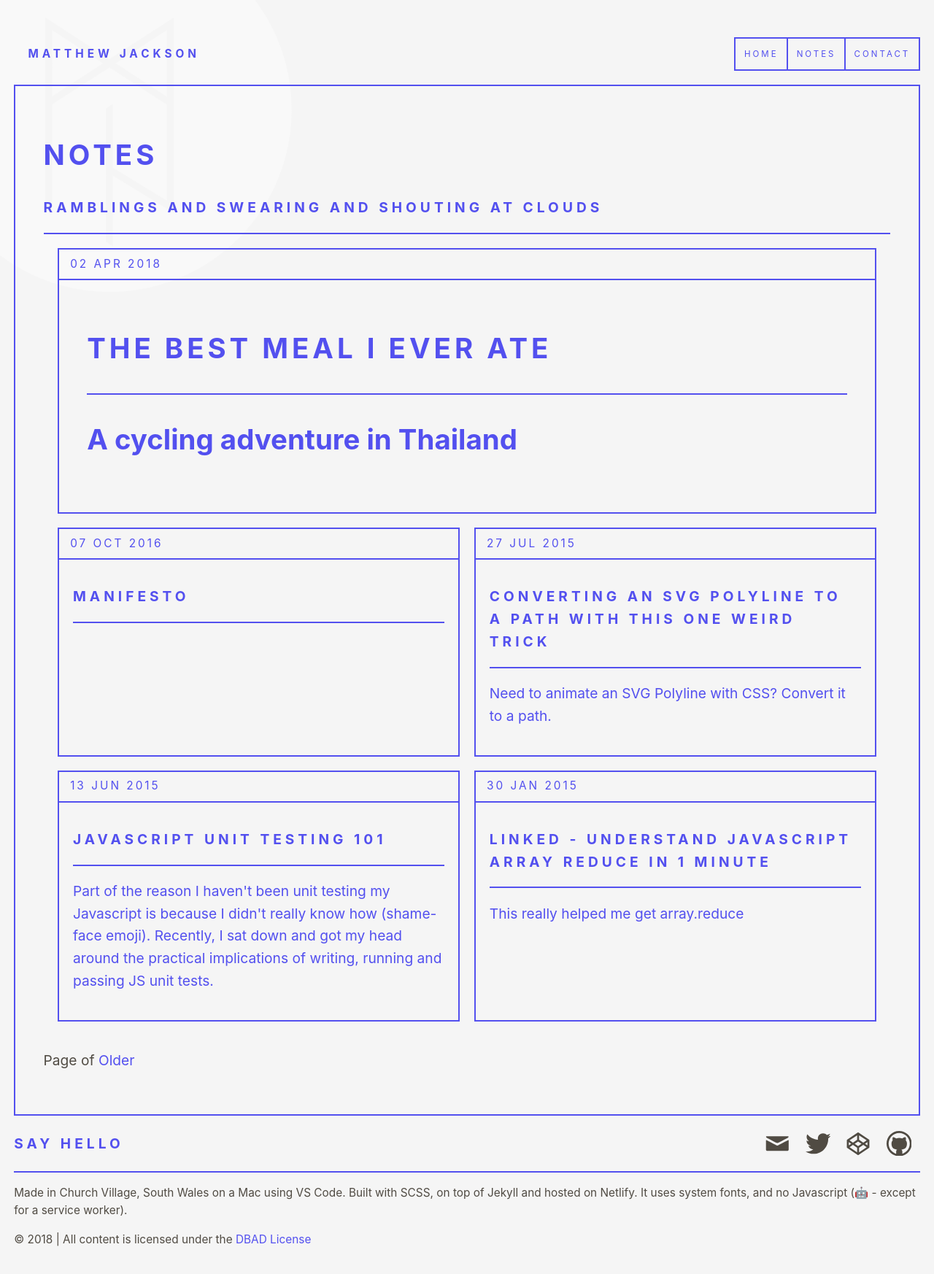
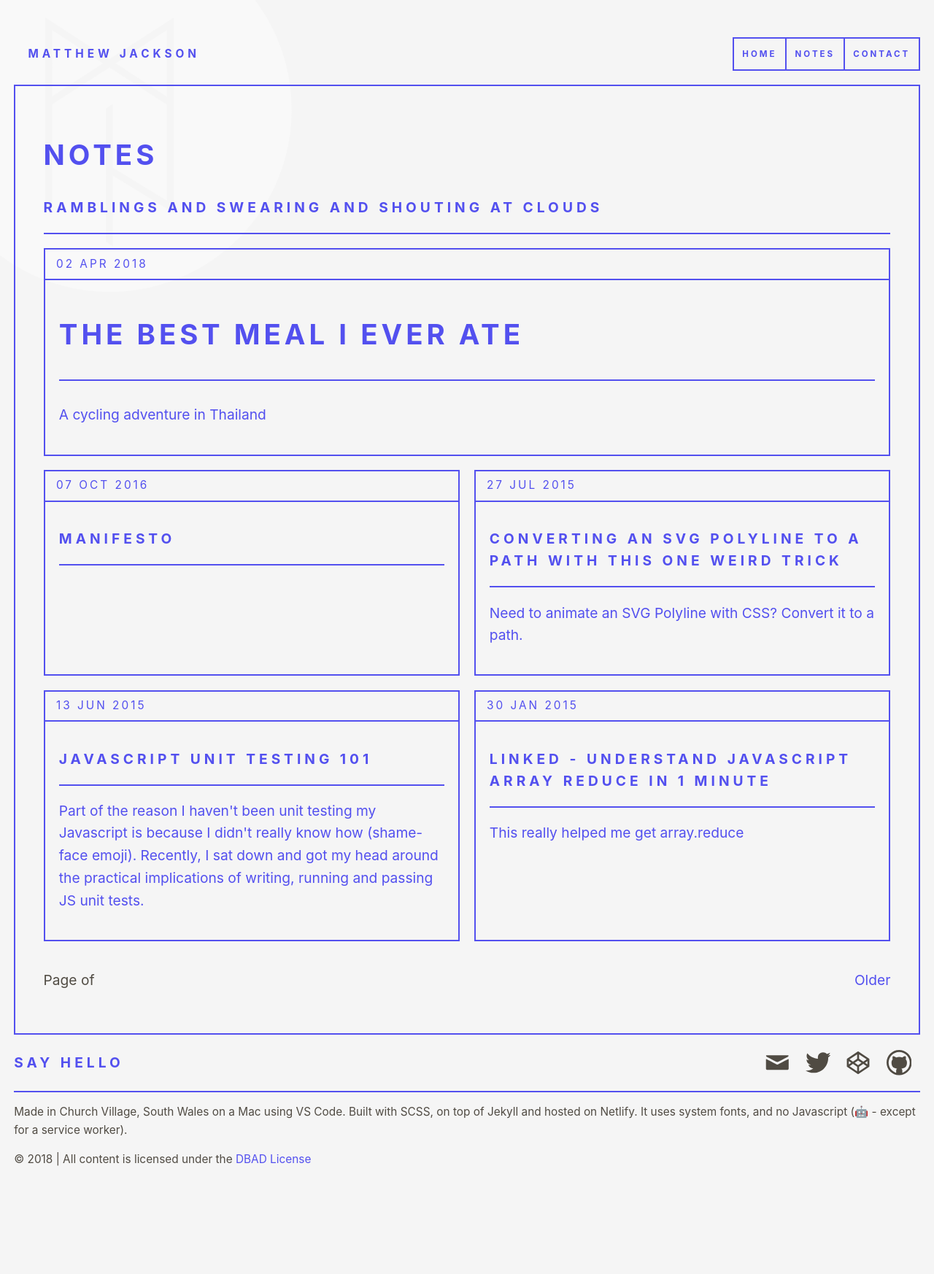
Before and after one commit to matthewbeta/matthew-jackson.com, a Jekyll site: the page built from notes/index.html, in a window 1280 px wide. Shown: the whole page at 73% size. Built offline with Jekyll 4.4.1, drawn with Linux system fonts in a browser that asks for light colours; the list of posts is cut into pages by our own code; after the commit the page ends 1636 px from its top, so only the background shows below that.

Commit message:
Nav tweak

```diff
--- a/css/main.scss
+++ b/css/main.scss
@@ -71,6 +71,7 @@
 	text-transform: uppercase;
 	letter-spacing: 3px;
 	font-size: .6em;
+	font-weight: bold;
   text-align: center;
 	text-decoration: none;
 	border: 2px solid $brand-color;
@@ -350,7 +351,8 @@
 	display: flex;
 	flex-direction: column;
   flex-wrap: wrap;
-	padding: 0 0 0 1em;
+	padding: 0;
+	margin-left: -1em;
 	@media all and (min-width: 750px) {
 		flex-direction: row;
 	}
@@ -368,11 +370,11 @@
     display: flex;
     flex-direction: column;
     border: 2px solid $brand-color;
-    margin: 0 1em 1em 0 ;
+    margin: 0 0 1em 1em;
 
 		&:first-child {
 			flex: 2 1 100%;
-			a {
+			h2 {
 				font-size: 1.2em;
 				font-weight: bold;
 				line-height: 1.2;
@@ -385,6 +387,22 @@
       flex: 1 2 33%;
     }
   }
+}
+
+.pagination {
+	list-style: none;
+	padding: 0;
+	display: flex;
+	justify-content: space-between;
+
+	a {
+		display: inline-block;
+	}
+	a + a:before {
+		content: "|";
+		display: inline-block;
+		margin: 0 .75em 0 .5em;
+	}
 }
 
 footer {
```
